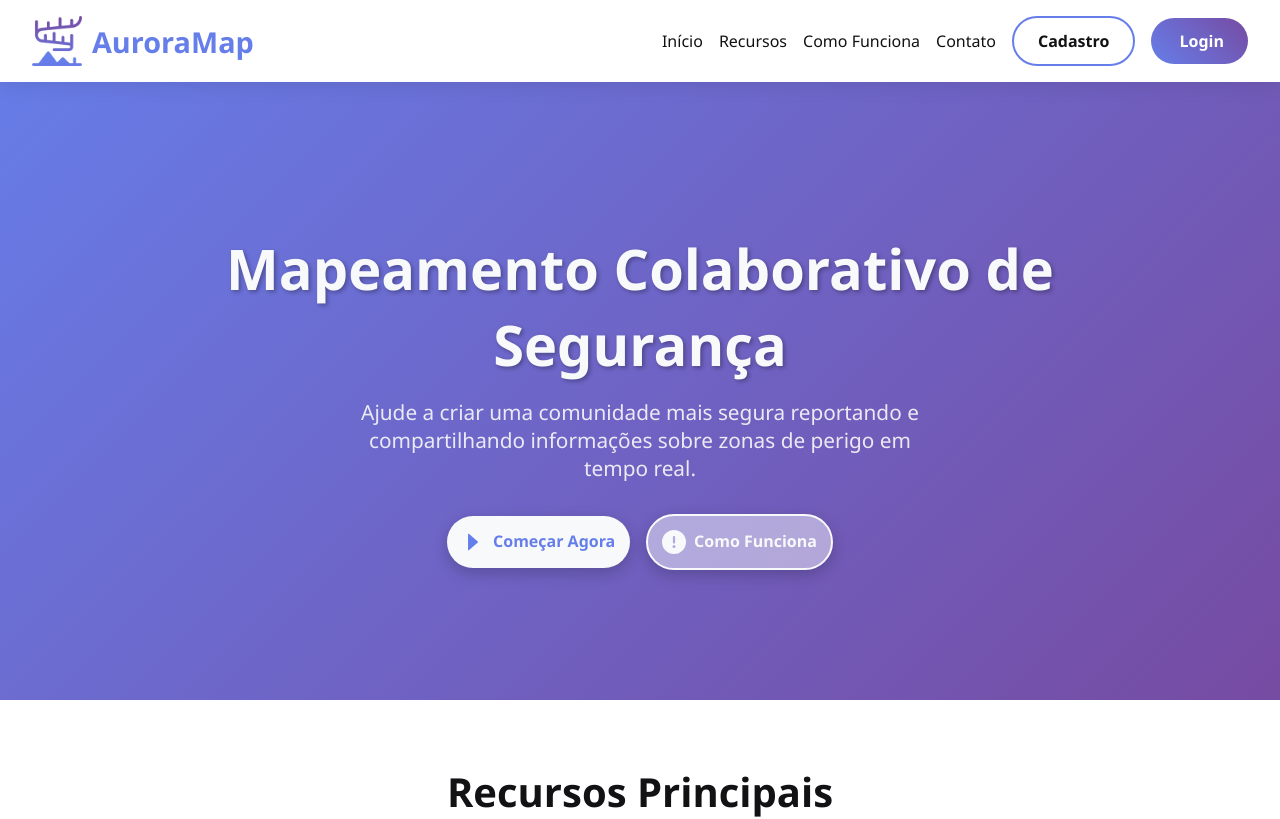
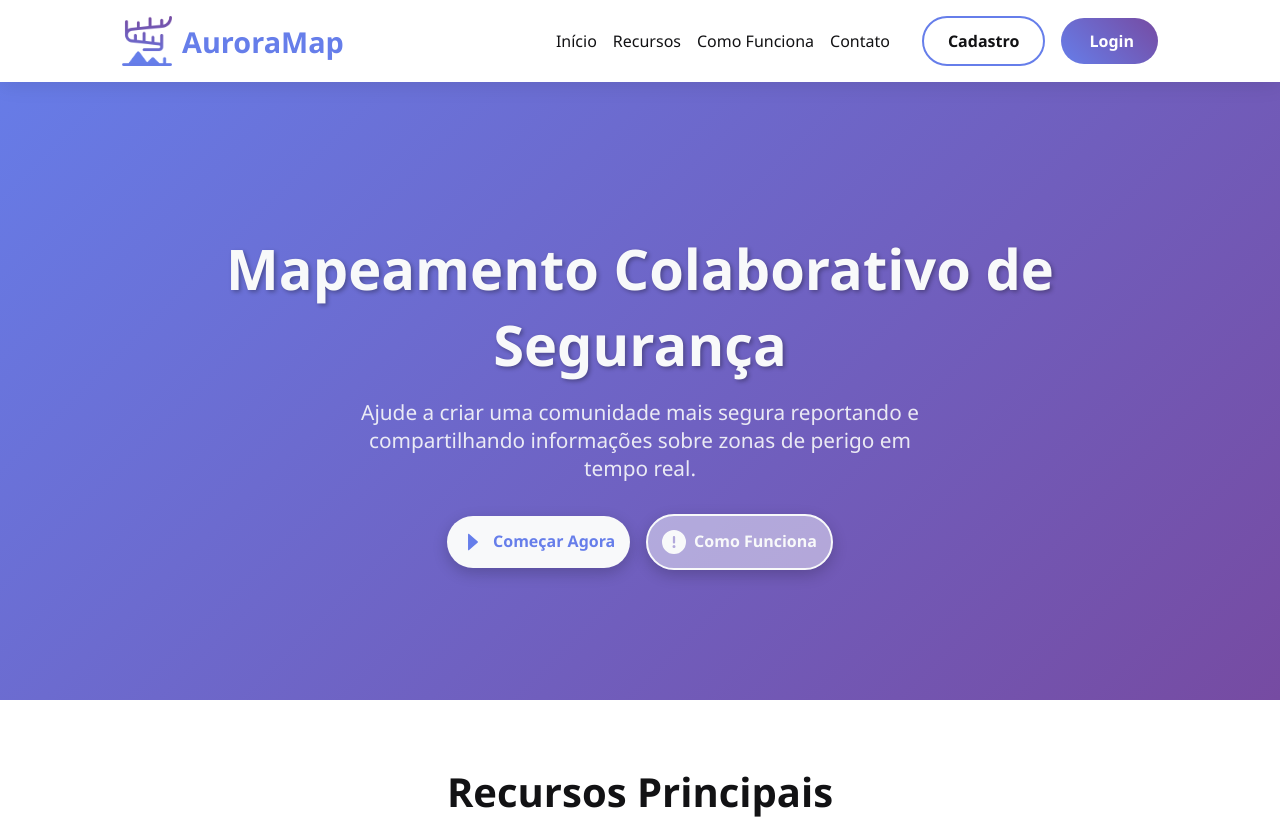
Before and after one commit to rebecaCaroba/auroraMap, a Next.js app: page / in a window 1280 px wide. Shown: the top 819 px of the page. Built offline with nearby package versions, Linux system fonts and the light colour scheme.

Commit message:
menu nav bar finalizado

```diff
--- a/src/components/Header/index.tsx
+++ b/src/components/Header/index.tsx
@@ -1,5 +1,5 @@
 'use client'
-import { AiOutlineMenu } from "react-icons/ai";
+import { RiMenuFold4Line, RiMenuFold3Line  } from "react-icons/ri";
 import Link from 'next/link';
 import logo from '../../../public/aurora-boreal.png'
 import Image from "next/image";
@@ -14,30 +14,29 @@ export function Header() {
 
     return (
         <header className='header'>
-            <div className="header-container">
+            <nav className='header-content'>
                 <div className="logo">
                     <Image src={logo} alt="logo" width={50} />
                     AuroraMap
                 </div>
-                <nav className={`header-content ${isMenuBar ? 'header-is-menu-bar' : ' '}`}>
-                    <ul className='header-nav-links'>
-                        <li><a href="#home">Início</a></li>
-                        <li><a href="#home-home-features">Recursos</a></li>
-                        <li><a href="#home-how-it-works">Como Funciona</a></li>
-                        <li><a href="#contact">Contato</a></li>
-                    </ul>
-
+                <ul className={`header-nav-links ${isMenuBar ? 'header-is-menu-bar' : ' '}`}>
+                    <li><a href="#home">Início</a></li>
+                    <li><a href="#home-home-features">Recursos</a></li>
+                    <li><a href="#home-how-it-works">Como Funciona</a></li>
+                    <li><a href="#contact">Contato</a></li>
                     <div className='header-buttons'>
                         <Link href="/cadastro" className="register-button"> Cadastro</Link>
                         <Link href="/login" className="login-button"> Login</Link>
                     </div>
-                </nav>
-                <div className="header-menu-bar">
+                </ul>
+
+                <div className="header-button-menu-bar">
                     <button onClick={() => setIsMenuBar(!isMenuBar)}>
-                        <AiOutlineMenu size={24} />
+
+                        {isMenuBar ? <RiMenuFold4Line size={24} /> : <RiMenuFold3Line size={24} />}
                     </button>
                 </div>
-            </div>
+            </nav>
         </header>
     )
 }
--- a/src/components/Header/style.scss
+++ b/src/components/Header/style.scss
@@ -10,9 +10,21 @@
     z-index: 1000;
     padding: 1rem;
 
-    .header-menu-bar {
+    .header-content {
+        width: 100%;
+        display: flex;
+        align-items: center;
+        justify-content: space-around;
+
+        .header-button-menu-bar {
             display: none;
             cursor: pointer;
+
+            button {
+                border: 0;
+                background-color: transparent;
+
+            }
 
             @media (max-width: 845px) {
                 display: block;
@@ -28,26 +40,7 @@
             gap: 10px;
         }
 
-    .header-aside {
-        background-color: aquamarine;
-
-    }
-    .header-is-menu-bar {
-        display: block !important;
-    }
-
-    .header-container {
-        display: flex;
-        align-items: center;
-        padding: 0 1rem;
-    }
-
-    .header-content {
-        width: 100%;
-        display: flex;
-        align-items: center;
-        justify-content: end;
-
+        .header-buttons {
             .login-button {
                 margin-top: 1rem;
                 background: linear-gradient(45deg, $c-first, $c-secondary);
@@ -71,6 +64,8 @@
                 margin: 0 1rem;
             }
 
+        }
+
         .header-nav-links {
             display: flex;
             gap: 1rem;
@@ -86,10 +81,36 @@
                     color: $c-first;
                 }
             }
+
+            @media (max-width: 845px) {
+                flex-direction: column;
+                position: fixed;
+                top: 81px;
+                right: 0;
+                height: 100vh;
+                width: 100%;
+                background-color: white;
+                padding: 20px;
+                text-align: center;
+                transform: translateX(100%);
+                transition: 0.3s ease-in-out;
+                z-index: 999;
+
+                .header-buttons {
+                    display: flex;
+                    flex-direction: column;
+
+                    .register-button {
+                        margin: 0;
                     }
-        @media (max-width: 845px) {
-                display: none;
 
+                }
+
+                &.header-is-menu-bar {
+                    display: flex;
+                    transform: translateX(0);
+                }
+            }
         }
     }
 
```
Lines whose indentation alone changed are shown as unchanged.
